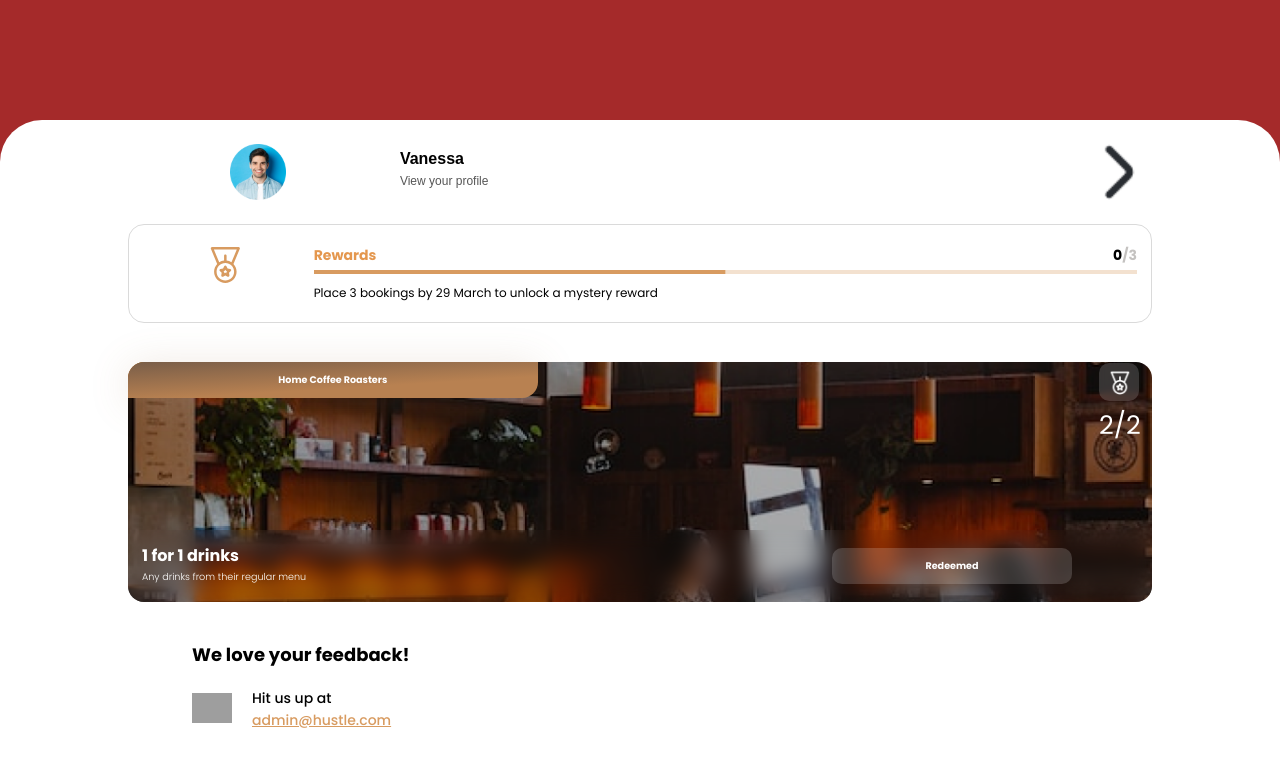
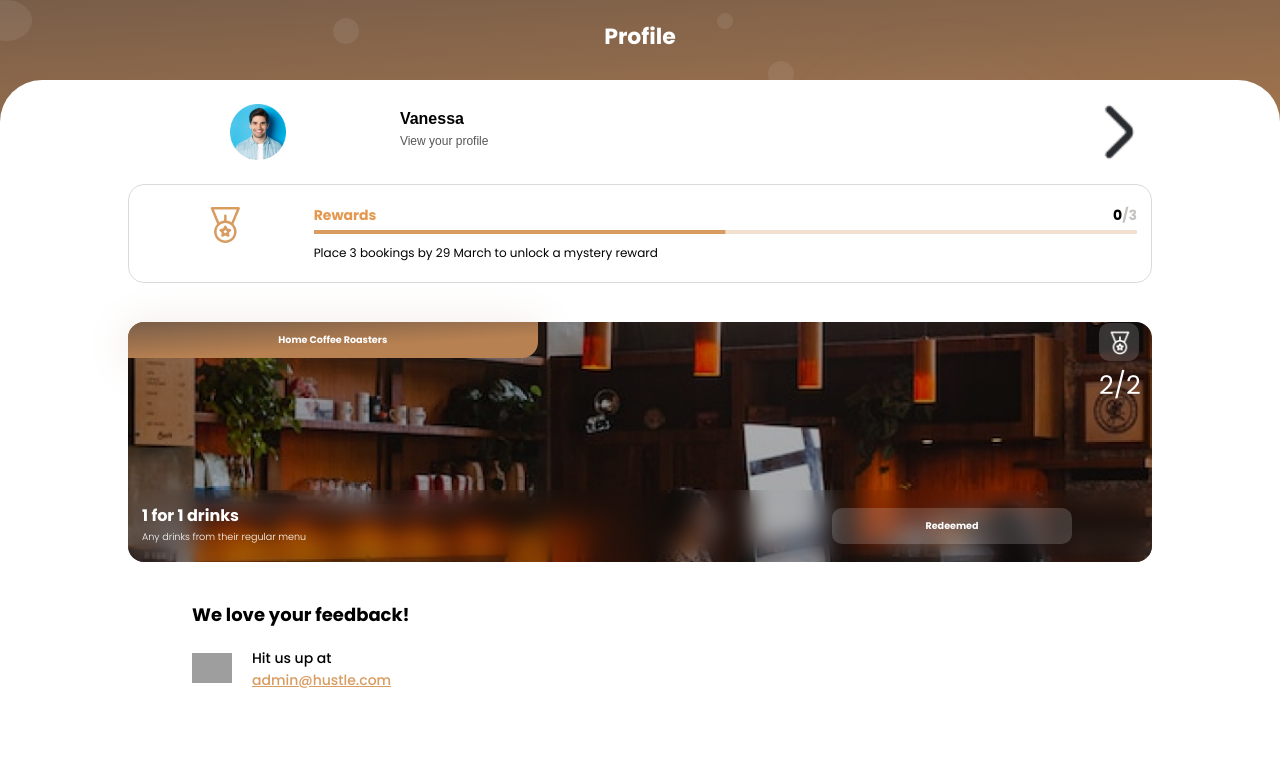
Before and after one commit to hustle-huts/hustlehuts-app, a Next.js app: page /users/profile in a window 1280 px wide. Shown: the top 766 px of the page. Built offline with nearby package versions, Linux system fonts and the light colour scheme; grey boxes are pictures that could not be loaded.

Commit message:
Added edits on banner

```diff
--- a/components/cafes/cafe-promotion.module.css
+++ b/components/cafes/cafe-promotion.module.css
@@ -2,12 +2,14 @@
     flex:1.5;
     border-radius: 12px;
     justify-content: center;
-    align-content: center;
+    align-items: center;
     padding: 0px;
+    display: flex;
 }
 
 .outerContainer {
-    height: 20%;
+    max-height: 15%;
+    min-height: fit-content;
     margin-top: 10px
 }
 
@@ -15,13 +17,19 @@
     display: flex;
     flex-direction: row;
     width: 90%;
-    height: 100%;
+    max-height: 100%;
+    min-height: fit-content;
     padding: 10px 10px;
 }
 
 .txt {
     display: flex;
     flex-direction: column;
+    align-items: center;
     justify-content: center;
-    flex: 5;
+    flex: 3;
 }
+
+.txt p {
+    height: max-content
+}
--- a/components/cafes/cafe-promotion.tsx
+++ b/components/cafes/cafe-promotion.tsx
@@ -17,7 +17,7 @@ const CafePromotion:React.FC<props> = (props) => {
       <Container className={styles.outerContainer} maxWidth="sm">
         <Container className={styles.container} sx={{  borderRadius: '16px', border: '1px solid #DADADA', bgcolor: 'white', height: '10vh' }} >
             <Container  className={styles.image}>
-            <img alt="" style={{ borderRadius: '12px', width: '100%', height: '100%', objectFit:"contain" }}  height="30" width="30" src={props.image.src}  />
+            <img alt="" style={{ borderRadius: '12px', maxWidth: '100%', height: '80%', objectFit:"contain" }}  height="30" width="30" src={props.image.src}  />
             </Container>
             <Container className={styles.txt}>
                 <Typography fontFamily='inherit' fontSize={18} fontWeight={700}>
--- a/components/topBanner/top-banner.module.css
+++ b/components/topBanner/top-banner.module.css
@@ -3,7 +3,7 @@
     width: 100%;
     /* the height of the elements below the top banner is set to 90% of \
     the page, leaving 10% total for the top-banner in the pages' css */
-    height: 4.5rem;
+    height:50%;
     left: 0px;
     top: 0px;
     background: linear-gradient(176.54deg, #6D5747 -11.89%, #B88151 64.46%);
--- a/components/ui/SwipeToConfirmButton.tsx
+++ b/components/ui/SwipeToConfirmButton.tsx
@@ -88,7 +88,7 @@ export default function SwipeToConfirmButtom({onConfirm} : SwipeToConfirmButtonP
   };
   return (
     <Box>
-      <Box sx={{ m: 3 }} />
+      <Box sx={{ m: 3, mx: 2 }} />
       <SliderCustom
         onChange={handleChange}
         onChangeCommitted={update}
--- a/pages/users/profile/index.tsx
+++ b/pages/users/profile/index.tsx
@@ -2,7 +2,7 @@ import Button from '@/components/ui/button';
 import Input from '@/components/ui/input';
 import styles from '../../../styles/Profile.module.css';
 import CafeItem from '@/components/cafes/cafe-item';
-
+import TopBanner from '@/components/topBanner/top-banner';
 import ProfileBox from '@/components/users/profile-box';
 import { Container, LinearProgress, Typography } from '@mui/material';
 import UserReward from '@/components/users/user-reward';
@@ -113,6 +113,7 @@ export default function ProfilePage() {
 
     return (
         <div className={styles.container}>
+            <TopBanner currentPage='profile' />
             <div className={styles.profileContainer}>
                 <div className={styles.box}>
                     <ProfileBox />
--- a/styles/Profile.module.css
+++ b/styles/Profile.module.css
@@ -12,9 +12,10 @@
 .profileContainer {
     padding-top: 10px;
     width: 100%;
+    z-index: 10;
     position: absolute;
     bottom: 0px;
-    top: 15%;
+    top: 10%;
     display: flex;
     padding-bottom: 30px;
     flex-direction: column;
```
